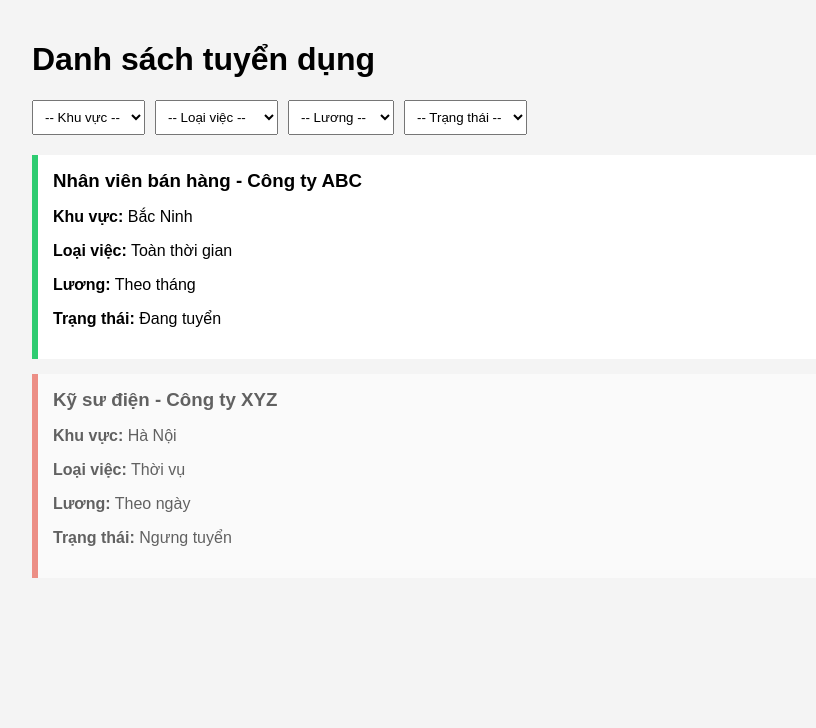
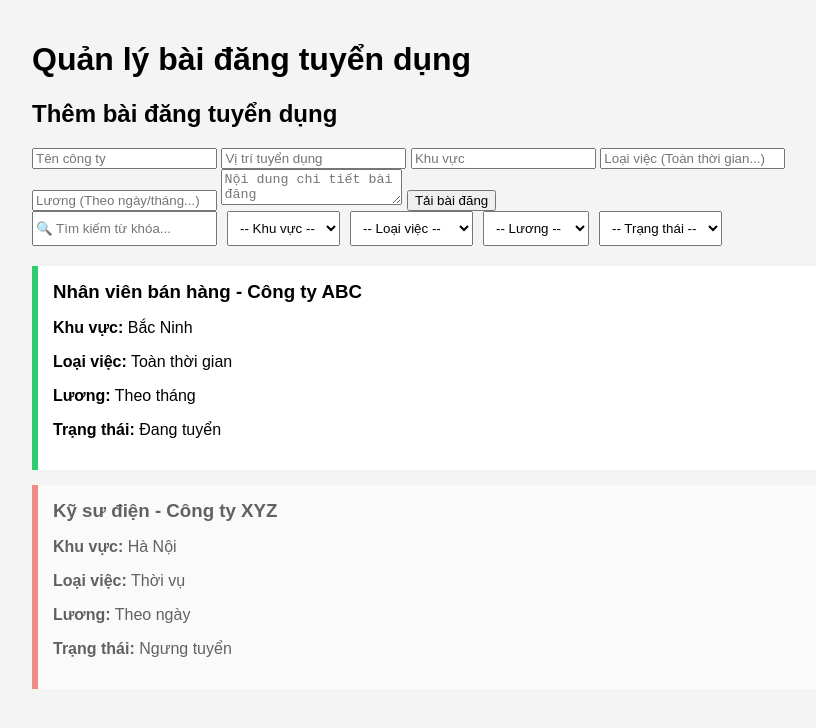
Before and after one commit to Yu-Shi-Dre/TAM-LUC-VIET-2025, a plain HTML site: page index.html in a window 1280 px wide. Shown: the whole page, without its empty margins (208-1024 px from the left). Drawn offline with Linux system fonts and the light colour scheme.

Commit message:
Update index.html

```diff
--- a/index.html
+++ b/index.html
@@ -3,18 +3,31 @@
 <head>
   <meta charset="UTF-8" />
   <meta name="viewport" content="width=device-width, initial-scale=1.0"/>
-  <title>Thông tin tuyển dụng</title>
+  <title>Quản lý tuyển dụng</title>
   <link rel="stylesheet" href="style.css"/>
 </head>
 <body>
   <div class="container">
-    <h1>Danh sách tuyển dụng</h1>
+    <h1>Quản lý bài đăng tuyển dụng</h1>
+    <div class="upload-form">
+      <h2>Thêm bài đăng tuyển dụng</h2>
+      <input type="text" id="company" placeholder="Tên công ty" />
+      <input type="text" id="position" placeholder="Vị trí tuyển dụng" />
+      <input type="text" id="location" placeholder="Khu vực" />
+      <input type="text" id="type" placeholder="Loại việc (Toàn thời gian...)" />
+      <input type="text" id="salary" placeholder="Lương (Theo ngày/tháng...)" />
+      <textarea id="description" placeholder="Nội dung chi tiết bài đăng"></textarea>
+      <button onclick="addJob()">Tải bài đăng</button>
+    </div>
+
     <div class="filters">
+      <input type="text" id="search-input" placeholder="🔍 Tìm kiếm từ khóa..." />
       <select id="filter-location"><option value="">-- Khu vực --</option></select>
       <select id="filter-type"><option value="">-- Loại việc --</option></select>
       <select id="filter-salary"><option value="">-- Lương --</option></select>
       <select id="filter-status"><option value="">-- Trạng thái --</option></select>
     </div>
+
     <div id="job-list"></div>
   </div>
   <script src="script.js"></script>
```
